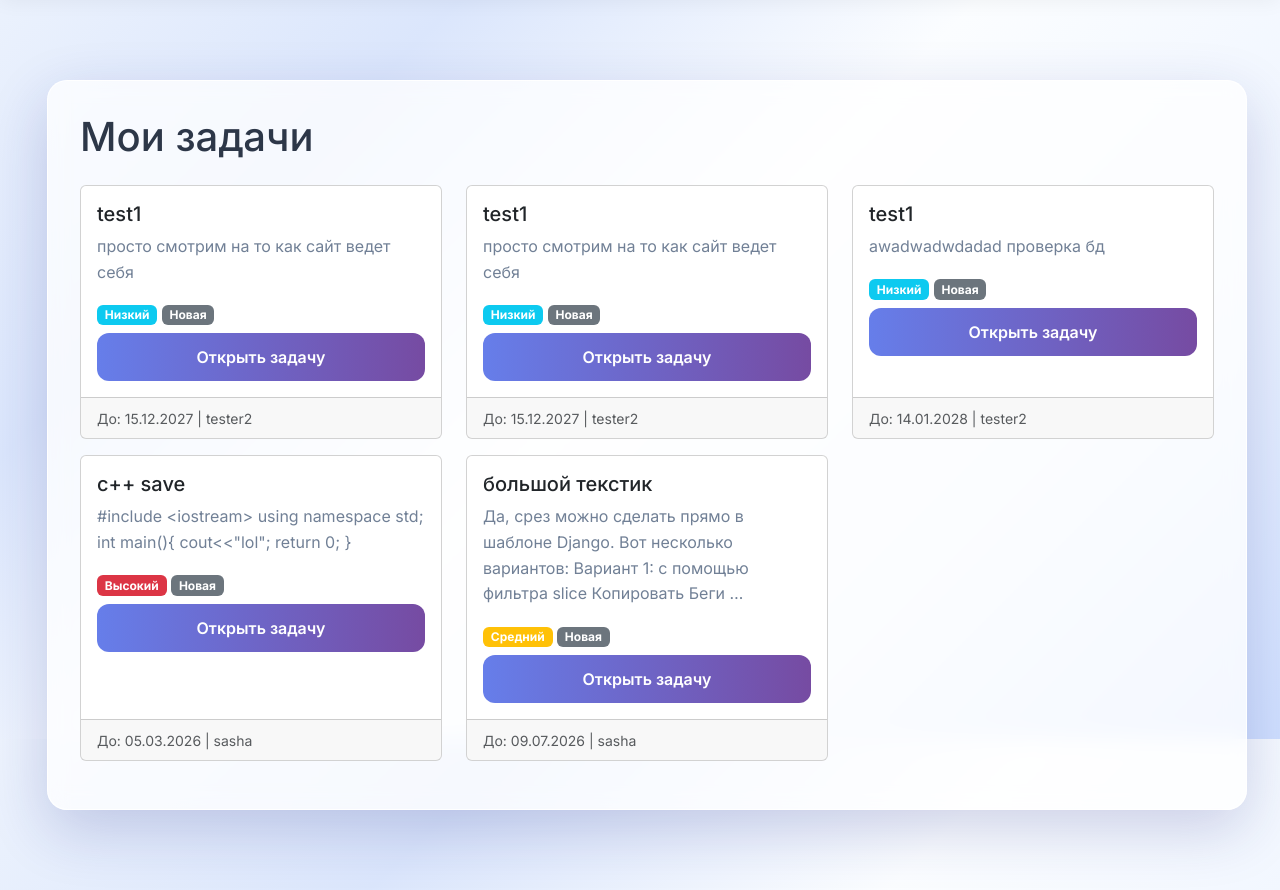
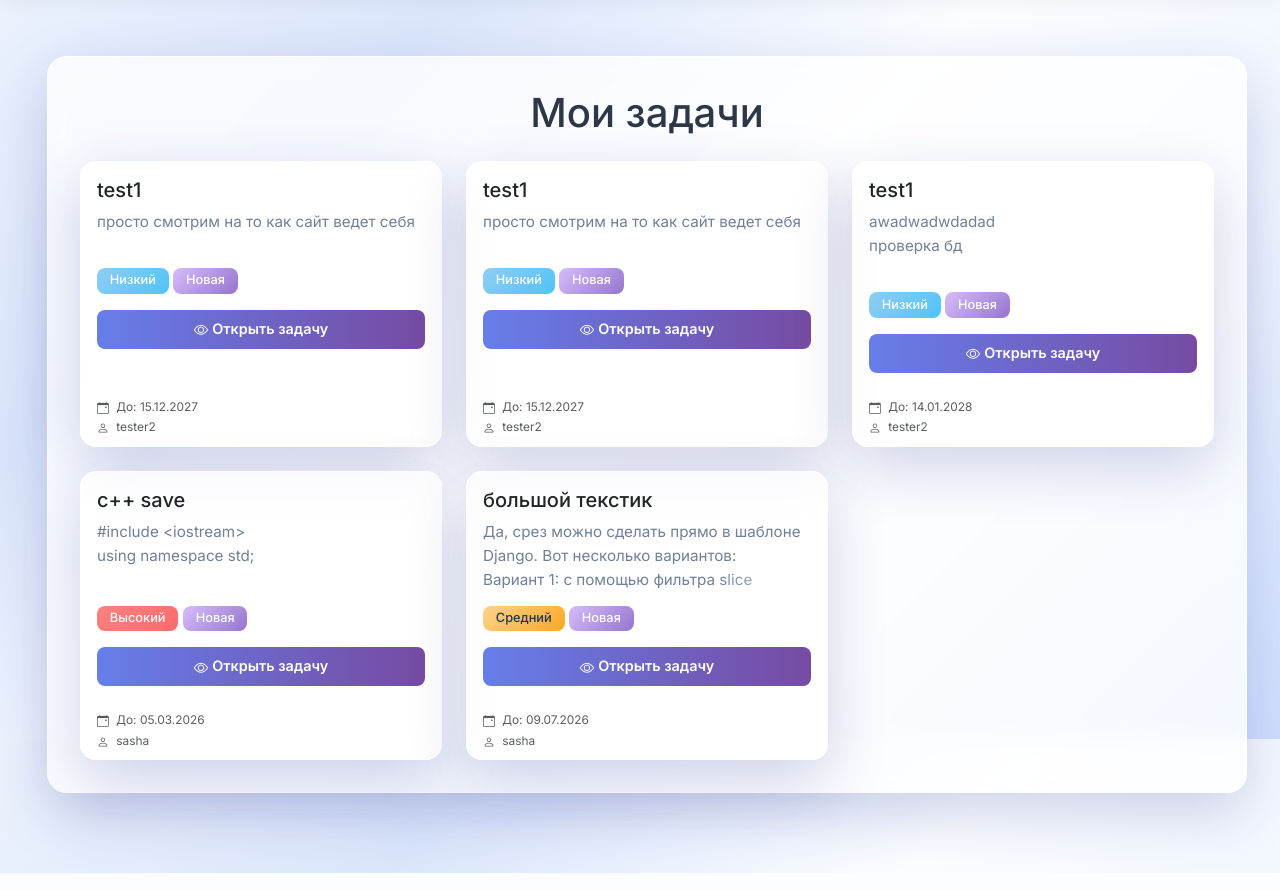
Before and after one commit to Sasha-Yagupov2010/my_syte, a Django app: page /watch/ in a window 1280 px wide. Shown: the part 61-951 px from the top of the page. Run offline with Django 5.2, Linux system fonts and the light colour scheme; data comes from the database, SQL or seed files in the repository; both versions use the stored data as it was after the commit.

Commit message:
updating

```diff
--- a/tasktrack/templates/tasks/taskList.html
+++ b/tasktrack/templates/tasks/taskList.html
@@ -4,54 +4,182 @@
 {% block title %}Мои задачи{% endblock %}
 
 {% block content %}
-<div class="container">
-    <h1 class="mb-4">Мои задачи</h1>
+<div class="container mt-4">
+    <h1 class="mb-4 text-center">Мои задачи</h1>
 
-    <div class="row">
+    <div class="row g-4">
         {% for task in tasks %}
-        <div class="col-md-4 mb-3">
-            <div class="card h-100">
+        <div class="col-lg-4 col-md-6">
+            <div class="card task-card h-100">
                 <div class="card-body">
                     <h5 class="card-title">{{ task.title }}</h5>
-                    <p class="card-text">{{ task.text|truncatechars:150 }}</p>
+                    <div class="card-text task-description">
+                        {{ task.text|truncatechars:150|linebreaks }}
+                    </div>
 
-                    <div class="mb-2">
-                        <span class="badge bg-{% if task.priority == 'high' %}danger{% elif task.priority == 'medium' %}warning{% else %}info{% endif %}">
+                    <div class="task-tags mb-3">
+                        <span class="badge priority-{{ task.priority }}">
                             {{ task.get_priority_display }}
                         </span>
-                        <span class="badge bg-secondary">
+                        <span class="badge status-badge">
                             {{ task.get_status_display }}
                         </span>
                     </div>
 
-                    <div class="d-grid">
+                    <div class="d-grid mt-3">
                         <a href="{% url 'task_detail' task.id %}"
-                           class="btn btn-primary"
+                           class="btn btn-primary btn-sm"
                            target="_blank">
-                            Открыть задачу
+                            <i class="bi bi-eye me-1"></i>Открыть задачу
                         </a>
                     </div>
                 </div>
-                <div class="card-footer text-muted">
-                    <small>
-                        До: {{ task.deadline|date:"d.m.Y" }} |
-                        {{ task.author.username }}
-                    </small>
+                <div class="card-footer bg-transparent border-top-0">
+                    <div class="task-meta text-muted">
+                        <small>
+                            <i class="bi bi-calendar-event me-1"></i>
+                            До: {{ task.deadline|date:"d.m.Y" }}
+                        </small>
+                        <br>
+                        <small>
+                            <i class="bi bi-person me-1"></i>
+                            {{ task.author.username }}
+                        </small>
+                    </div>
                 </div>
             </div>
         </div>
         {% empty %}
         <div class="col-12">
-            <div class="alert alert-info">
-                <h4 class="alert-heading">Задач нет!</h4>
-                <p>Создайте свою первую задачу.</p>
-                <hr>
-                <a href="{% url 'create_task' %}" class="btn btn-success">
-                    Создать задачу
-                </a>
+            <div class="alert alert-info text-center">
+                <div class="alert-content">
+                    <h4 class="alert-heading mb-3">Задач нет!</h4>
+                    <p class="mb-3">Создайте свою первую задачу.</p>
+                    <hr class="my-3">
+                    <a href="{% url 'create_task' %}" class="btn btn-success">
+                        <i class="bi bi-plus-circle me-2"></i>Создать задачу
+                    </a>
+                </div>
             </div>
         </div>
         {% endfor %}
     </div>
 </div>
+
+<style>
+/* Дополнительные стили для страницы задач */
+.task-card {
+    background: var(--card-bg);
+    backdrop-filter: blur(10px);
+    border: var(--card-border);
+    border-radius: 1rem;
+    box-shadow: var(--card-shadow);
+    transition: all 0.3s ease;
+    overflow: hidden;
+}
+
+.task-card:hover {
+    transform: translateY(-5px);
+    box-shadow: var(--card-shadow-hover);
+}
+
+.task-description {
+    color: var(--text-secondary);
+    font-size: 0.95rem;
+    line-height: 1.5;
+    margin-bottom: 1rem;
+    max-height: 4.5em;
+    overflow: hidden;
+    position: relative;
+}
+
+.task-description::after {
+    content: '';
+    position: absolute;
+    bottom: 0;
+    right: 0;
+    width: 30%;
+    height: 1.5em;
+    background: linear-gradient(to right, transparent, var(--card-bg));
+}
+
+.task-tags .badge {
+    font-size: 0.8rem;
+    padding: 0.4rem 0.8rem;
+    border-radius: 0.5rem;
+    font-weight: 500;
+}
+
+.priority-high {
+    background: linear-gradient(135deg, var(--accent-red), #ff6b6b);
+    color: white;
+}
+
+.priority-medium {
+    background: linear-gradient(135deg, var(--accent-orange), #ffa726);
+    color: #1a365d;
+}
+
+.priority-low {
+    background: linear-gradient(135deg, var(--accent-blue), #4fc3f7);
+    color: white;
+}
+
+.status-badge {
+    background: linear-gradient(135deg, var(--accent-purple), #9575cd);
+    color: white;
+}
+
+.task-meta {
+    font-size: 0.85rem;
+    line-height: 1.4;
+}
+
+.btn-sm {
+    padding: 0.5rem 1rem;
+    font-size: 0.9rem;
+    border-radius: 0.5rem;
+}
+
+/* Адаптивность */
+@media (max-width: 768px) {
+    .container {
+        padding: 1rem;
+        margin: 1rem auto;
+    }
+
+    .task-card {
+        margin-bottom: 1rem;
+    }
+
+    .task-description {
+        max-height: 6em;
+    }
+}
+
+/* Для Bootstrap иконок, если их нет - можно убрать */
+.bi {
+    display: inline-block;
+    vertical-align: -0.125em;
+}
+
+/* Пустая страница */
+.alert-content {
+    padding: 1.5rem;
+}
+
+.alert.alert-info {
+    background: rgba(154, 230, 180, 0.1);
+    border: 1px solid var(--accent-green);
+    color: var(--text-primary);
+}
+
+.alert.alert-info .alert-heading {
+    color: var(--accent-green);
+}
+</style>
+
+<!-- Подключение Bootstrap Icons (опционально) -->
+<link rel="stylesheet" href="https://cdn.jsdelivr.net/npm/bootstrap-icons@1.10.0/font/bootstrap-icons.css">
+
 {% endblock %}
--- a/tasktrack/templates/tasks/task_detail.html
+++ b/tasktrack/templates/tasks/task_detail.html
@@ -1,7 +1,6 @@
-<!-- task_detail.html -->
 {% extends 'base.html' %}
 
-{% block title %}{{ task.title }}{% endblock %}
+{% block title %} прсмотр {{ task.title }}{% endblock %}
 
 {% block content %}
 <div class="container">
@@ -22,7 +21,7 @@
 
         <div class="card-body">
             <h5>Описание:</h5>
-            <p class="card-text">{{ task.text|linebreaks }}</p>
+            <p class="card-text">{{ task.text|slice:":50"|linebreaks }}</p>
 
             <hr>
 
```
Also changed, not shown: db.sqlite3.
